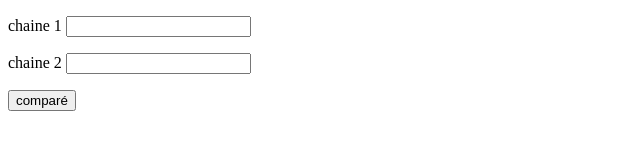
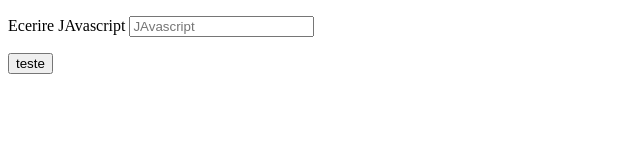
Before and after one commit to AjartiJaouad/js, a plain HTML site: page class-stringjs.html in a window 1280 px wide. Shown: the whole page, without its empty margins (0-640 px from the left). Drawn offline with Linux system fonts and the light colour scheme.

Commit message:
Refactor HTML form and update JavaScript function for string input validation

```diff
--- a/class-stringjs.html
+++ b/class-stringjs.html
@@ -9,23 +9,15 @@
 <body>
     <form action="
     ">
+    <p>
+        <label for="">Ecerire JAvascript </label>
+        <input type="text " placeholder="JAvascript" id="ch1">
+
+    </p>
+
 <p>
-    <label for="">chaine 1</label>
-    <input type="text" id="ch1">
+    <button onclick="teste()">teste</button>
 </p>
-<p>
-    <label for="">chaine 2</label>
-    <input type="text" id="ch2">
-</p>
-<p>
-    <button onclick="compare()">
-        comparé
-    </button>
-</p>
-<p>
-    <span id="rs"></span>
-</p>
-
 </form>
 </body>
 </html>
--- a/main.js
+++ b/main.js
@@ -5,15 +5,24 @@
 // }else {
 //     alert("leschine sont pas idontique")
 // }
-function compare(){
-    let c1 = document.getElementById("ch1").value
-    let c2 = document.getElementById("ch2").value
-    let r  = document.getElementById("rs");
-    if ( c1 == c2 ){
-        alert ( "les chain son indique ")
+// function compare(){
+//     let c1 = document.getElementById("ch1").value
+//     let c2 = document.getElementById("ch2").value
+//     let r  = document.getElementById("rs");
+//     if ( c1 == c2 ){
+//         r.textContent = "les chain son indique "
+//     }else{
+//         r.innerHTML =  "son pa indique "
+//     }
 
-    }else{
-alert ( "les chain son indique ")
-    }
+// }
 
-}
+function teste(){
+     let c1 = document.getElementById("ch1").value;
+     if (c1 =='JAvascript'){
+        alert('barvo');
+     }else{
+        alert('ereur voulez vou reussi')
+     }
+
+ }
```
